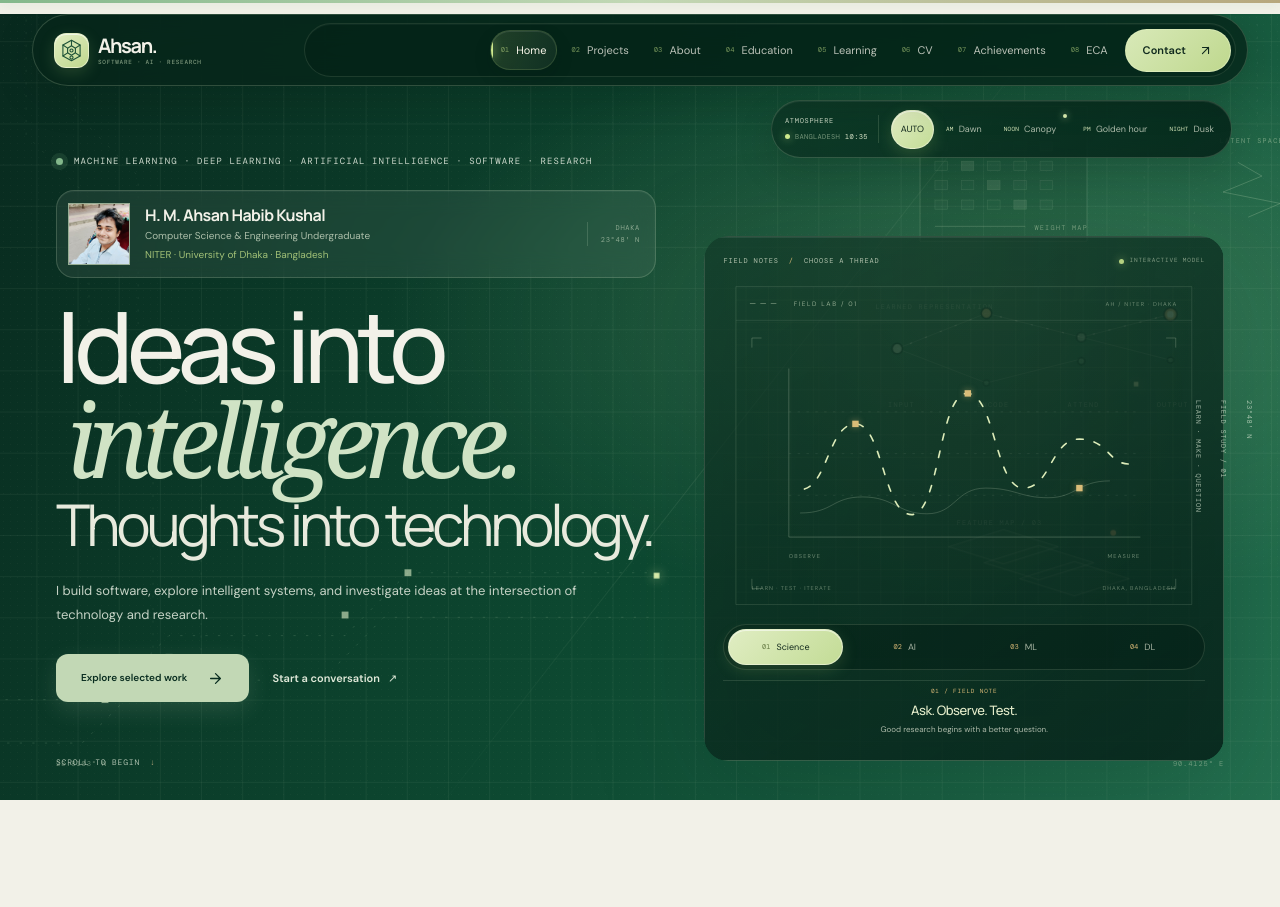
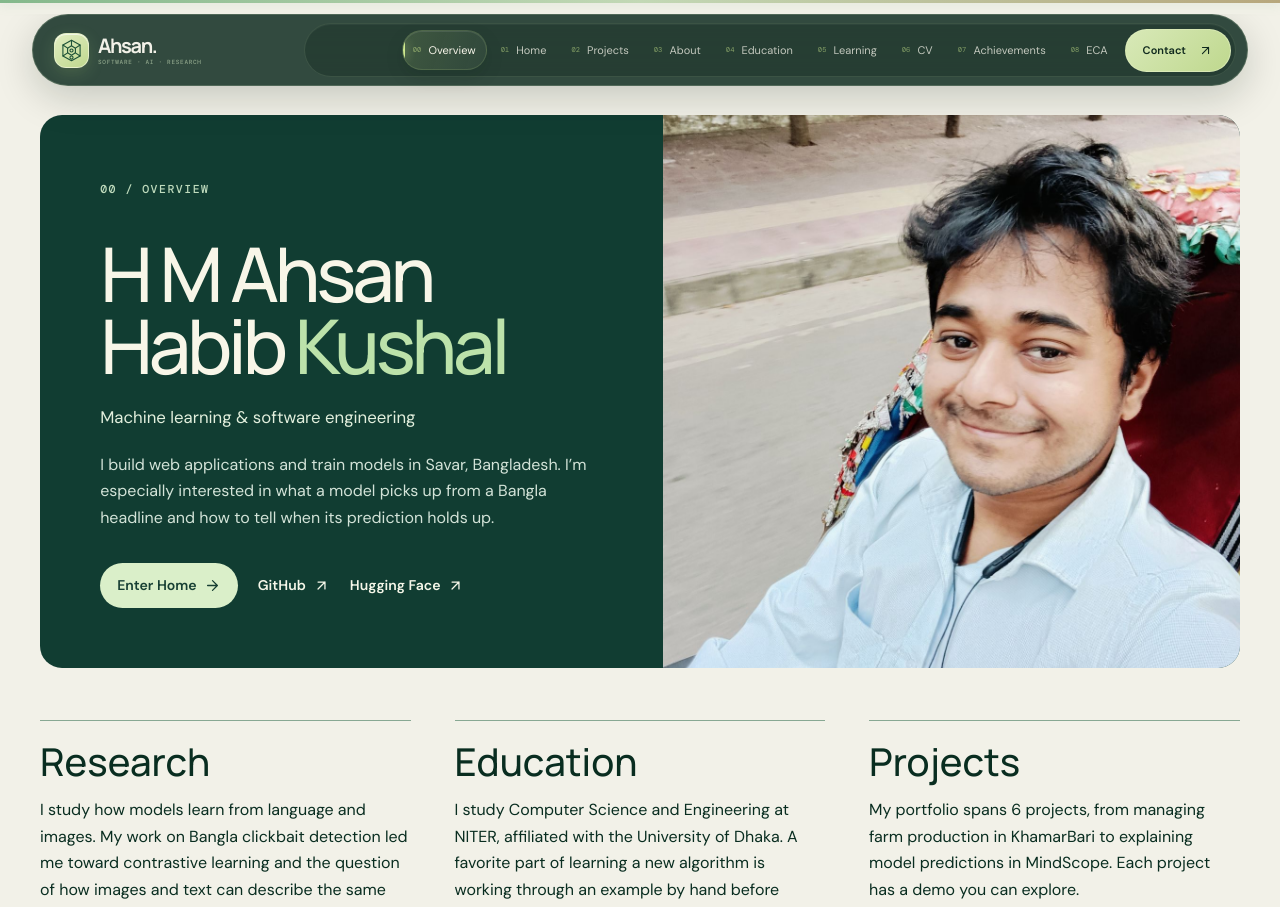
Before and after one commit to AhsanCS64/Ahsan_Portfolio, a React (Vite) app in the folder Frontend/: page / in a window 1280 px wide. Shown: the top 907 px of the page. Built offline with nearby package versions, Linux system fonts and the light colour scheme.

Commit message:
Overview

```diff
--- a/Frontend/src/App.jsx
+++ b/Frontend/src/App.jsx
@@ -1,5 +1,6 @@
-import { Route, Routes } from "react-router-dom";
+import { Navigate, Route, Routes } from "react-router-dom";
 import SiteLayout from "./components/SiteLayout.jsx";
+import OverviewPage from "./pages/OverviewPage.jsx";
 import HomePage from "./pages/HomePage.jsx";
 import WorkPage from "./pages/WorkPage.jsx";
 import AboutPage from "./pages/AboutPage.jsx";
@@ -15,7 +16,9 @@ export default function App() {
   return (
     <SiteLayout>
       <Routes>
-        <Route path="/" element={<HomePage />} />
+        <Route path="/" element={<OverviewPage />} />
+        <Route path="/overview" element={<Navigate to="/" replace />} />
+        <Route path="/home" element={<HomePage />} />
         <Route path="/work" element={<WorkPage />} />
         <Route path="/about" element={<AboutPage />} />
         <Route path="/education" element={<EducationPage />} />
--- a/Frontend/src/components/SiteLayout.jsx
+++ b/Frontend/src/components/SiteLayout.jsx
@@ -44,7 +44,7 @@ export default function SiteLayout({ children }) {
         animate={{ opacity: 1, y: 0 }}
         transition={{ duration: 0.6, delay: 0.1 }}
       >
-        <Link className="wordmark" to="/" aria-label="Ahsan Habib, home">
+        <Link className="wordmark" to="/" aria-label="Ahsan Habib, overview">
           <span className="wordmark__mark" aria-hidden="true">
             <svg viewBox="0 0 32 32" fill="none">
               <path d="M16 3 27 9v14l-11 6L5 23V9l11-6Z"/>
@@ -123,7 +123,7 @@ export default function SiteLayout({ children }) {
                     </>
                   ) : (
                     <>
-                      <span className="nav-link__index" aria-hidden="true">{String(index + 1).padStart(2, "0")}</span>
+                      <span className="nav-link__index" aria-hidden="true">{String(index).padStart(2, "0")}</span>
                       <span className="nav-link__label">{item.label}</span>
                     </>
                   )}
@@ -151,7 +151,7 @@ export default function SiteLayout({ children }) {
 
       <footer className="site-footer">
         <div className="site-footer__inner">
-          <Link className="wordmark" to="/" aria-label="Ahsan, home">
+          <Link className="wordmark" to="/" aria-label="Ahsan, overview">
             <span className="wordmark__mark" aria-hidden="true">
               <svg viewBox="0 0 32 32" fill="none">
                 <path d="M16 25V10m0 7c-5.8 0-9-3.1-9-8.5 5.7 0 9 2.8 9 8.5Zm0-3c0-5.7 3.2-9 9-9 0 5.8-3.2 9-9 9Z" />
--- a/Frontend/src/data/portfolio.js
+++ b/Frontend/src/data/portfolio.js
@@ -575,7 +575,8 @@ export const additionalLearning = [
 ];
 
 export const navItems = [
-  { to: "/", label: "Home", end: true },
+  { to: "/", label: "Overview", end: true },
+  { to: "/home", label: "Home", end: true },
   { to: "/work", label: "Projects" },
   { to: "/about", label: "About" },
   { to: "/education", label: "Education" },
--- a/Frontend/src/pages/AboutPage.jsx
+++ b/Frontend/src/pages/AboutPage.jsx
@@ -2,6 +2,7 @@ import { Link } from "react-router-dom";
 import { motion, useReducedMotion } from "framer-motion";
 import { portraitUrl, skillGroups } from "../data/portfolio.js";
 import { ArrowIcon, PageIntro, Reveal, SectionHeading } from "../components/shared.jsx";
+import ProjectTechIcon from "../components/ProjectTechIcon.jsx";
 import SkillIcon from "../components/SkillIcon.jsx";
 
 const researchAreas = [
@@ -20,7 +21,7 @@ function ResearchAreaIcon({ kind }) {
   };
 
   return (
-    <svg className="interest-branch__icon" viewBox="0 0 24 24" fill="none" aria-hidden="true">
+    <svg className={`interest-branch__icon interest-branch__icon--${kind}`} viewBox="0 0 24 24" fill="none" aria-hidden="true">
       {iconPaths[kind]}
     </svg>
   );
@@ -115,7 +116,7 @@ export default function AboutPage() {
                 <div className="tag-list">
                   {group.skills.map((skill) => (
                     <span className="tag tag--dark" key={skill}>
-                      <SkillIcon skill={skill} />
+                      <ProjectTechIcon name={skill} fallback={<SkillIcon skill={skill} />} />
                       {skill}
                     </span>
                   ))}
--- a/Frontend/src/pages/NotFoundPage.jsx
+++ b/Frontend/src/pages/NotFoundPage.jsx
@@ -11,7 +11,7 @@ export default function NotFoundPage() {
           title={<>Let’s find<br /><em>another way.</em></>}
           copy="That page doesn’t exist. Head back to the beginning and keep exploring."
         />
-        <Link className="button button--outline" to="/">Return home <ArrowIcon /></Link>
+        <Link className="button button--outline" to="/home">Return home <ArrowIcon /></Link>
       </div>
     </div>
   );
--- /dev/null
+++ b/Frontend/src/pages/OverviewPage.jsx
@@ -0,0 +1,42 @@
+import { Link } from "react-router-dom";
+import { ArrowIcon } from "../components/shared.jsx";
+import { portraitUrl, projects } from "../data/portfolio.js";
+import "../styles/overview.css";
+
+const chapters = [
+  { title: "Research", text: "I study how models learn from language and images. My work on Bangla clickbait detection led me toward contrastive learning and the question of how images and text can describe the same thing.", to: "/about", link: "Research interests" },
+  { title: "Education", text: "I study Computer Science and Engineering at NITER, affiliated with the University of Dhaka. A favorite part of learning a new algorithm is working through an example by hand before writing the code.", to: "/education", link: "Academic background" },
+  { title: "Projects", text: "My portfolio spans " + projects.length + " projects, from managing farm production in KhamarBari to explaining model predictions in MindScope. Each project has a demo you can explore.", to: "/work", link: "Explore the projects" },
+];
+
+export default function OverviewPage() {
+  return (
+    <div className="overview-page page-wrap">
+      <section className="overview-cover" aria-labelledby="overview-name">
+        <div className="overview-intro">
+          <span className="overview-kicker">00 / Overview</span>
+          <h1 id="overview-name">H M Ahsan<br />Habib <em>Kushal</em></h1>
+          <p className="overview-role">Machine learning &amp; software engineering</p>
+          <p className="overview-bio">I build web applications and train models in Savar, Bangladesh. I’m especially interested in what a model picks up from a Bangla headline and how to tell when its prediction holds up.</p>
+          <div className="overview-links">
+            <Link to="/home">Enter Home <ArrowIcon /></Link>
+            <a href="https://github.com/AhsanCS64">GitHub <ArrowIcon diagonal /></a>
+            <a href="https://huggingface.co/Archmage64">Hugging Face <ArrowIcon diagonal /></a>
+          </div>
+        </div>
+        <figure className="overview-photo">
+          <img src={portraitUrl} alt="Portrait of H M Ahsan Habib Kushal" fetchPriority="high" />
+        </figure>
+      </section>
+      <div className="overview-chapters">
+        {chapters.map(({title, text, to, link}) => (
+          <section key={title}>
+            <h2>{title}</h2>
+            <p>{text}</p>
+            <Link to={to}>{link} <ArrowIcon /></Link>
+          </section>
+        ))}
+      </div>
+    </div>
+  );
+}
--- a/Frontend/src/styles/about.css
+++ b/Frontend/src/styles/about.css
@@ -619,9 +619,8 @@
 }
 
 .toolkit-card .tag--dark .skill-glyph {
-  width: 11px;
-  height: 11px;
-  color: #66836a;
+  width: 18px;
+  height: 18px;
 }
 
 .interest-branch__icon {
@@ -638,8 +637,12 @@
   transition: color 250ms ease, transform 350ms ease;
 }
 
+.interest-branch__icon--network { color: #2678a3; }
+.interest-branch__icon--language { color: #8b519e; }
+.interest-branch__icon--vision { color: #137d72; }
+.interest-branch__icon--layers { color: #b56b20; }
+
 .interest-branch:hover .interest-branch__icon {
-  color: #54815a;
   transform: translateY(-2px) scale(1.06);
 }
 
--- /dev/null
+++ b/Frontend/src/styles/overview.css
@@ -0,0 +1,70 @@
+.overview-page {
+  padding-top: clamp(94px, 9vw, 142px);
+  padding-bottom: clamp(32px, 5vw, 76px);
+}
+.overview-cover {
+  display: grid;
+  grid-template-columns: 1.08fr 1fr;
+  overflow: hidden;
+  isolation: isolate;
+  border-radius: 22px;
+  background: #113d32;
+  color: #f8f6e8;
+}
+.overview-intro {
+  padding: clamp(26px, 4.7vw, 74px);
+  align-self: center;
+}
+.overview-kicker {
+  color: #bfdbbd;
+  font: 500 .72rem var(--mono);
+  letter-spacing: .13em;
+  text-transform: uppercase;
+}
+.overview-cover h1 {
+  margin: .48em 0 .28em;
+  color: inherit;
+  font: 500 clamp(3.2rem, 5.9vw, 6.1rem)/.96 var(--display);
+  letter-spacing: -.055em;
+}
+.overview-cover h1 em { color: #bce2aa; }
+.overview-role { color: #e2efdd; font-size: 1.05rem; }
+.overview-bio {
+  max-width: 47ch;
+  margin: 1.25rem 0 2rem;
+  color: #d3e3d8;
+  line-height: 1.65;
+}
+.overview-links { display: flex; align-items: center; flex-wrap: wrap; gap: 12px 20px; }
+.overview-links a, .overview-chapters a {
+  display: inline-flex;
+  align-items: center;
+  gap: 7px;
+  font-weight: 600;
+  font-size: .88rem;
+}
+.overview-links a { color: #f6f7e9; }
+.overview-links a:first-child {
+  background: #daefc9;
+  color: #173f33;
+  padding: 11px 17px;
+  border-radius: 25px;
+}
+.overview-page a:hover { text-decoration: underline; text-underline-offset: 4px; }
+.overview-photo { position: relative; margin: 0; min-height: 360px; }
+.overview-photo img { position: absolute; inset: 0; width: 100%; height: 100%; object-fit: cover; }
+.overview-chapters {
+  display: grid;
+  grid-template-columns: repeat(3, minmax(0, 1fr));
+  gap: clamp(20px, 3.4vw, 55px);
+  margin-top: clamp(28px, 4vw, 64px);
+}
+.overview-chapters section { display: flex; flex-direction: column; border-top: 1px solid #88a893; padding-top: 18px; }
+.overview-chapters h2 { margin: 0; font: 500 clamp(1.8rem, 3vw, 2.7rem)/1.2 var(--display); }
+.overview-chapters p { line-height: 1.65; margin: .8rem 0 1.3rem; }
+.overview-chapters a { align-self: flex-start; margin-top: auto; color: #235a41; }
+@media (max-width: 760px) {
+  .overview-cover, .overview-chapters { grid-template-columns: 1fr; }
+  .overview-photo { min-height: 0; aspect-ratio: 4 / 3; }
+  .overview-photo img { object-position: center 35%; }
+}
```
Also changed, not shown: Frontend/src/components/ProjectTechIcon.jsx (+13 -4 lines), Frontend/src/components/SkillIcon.jsx (+11 -1 lines).
